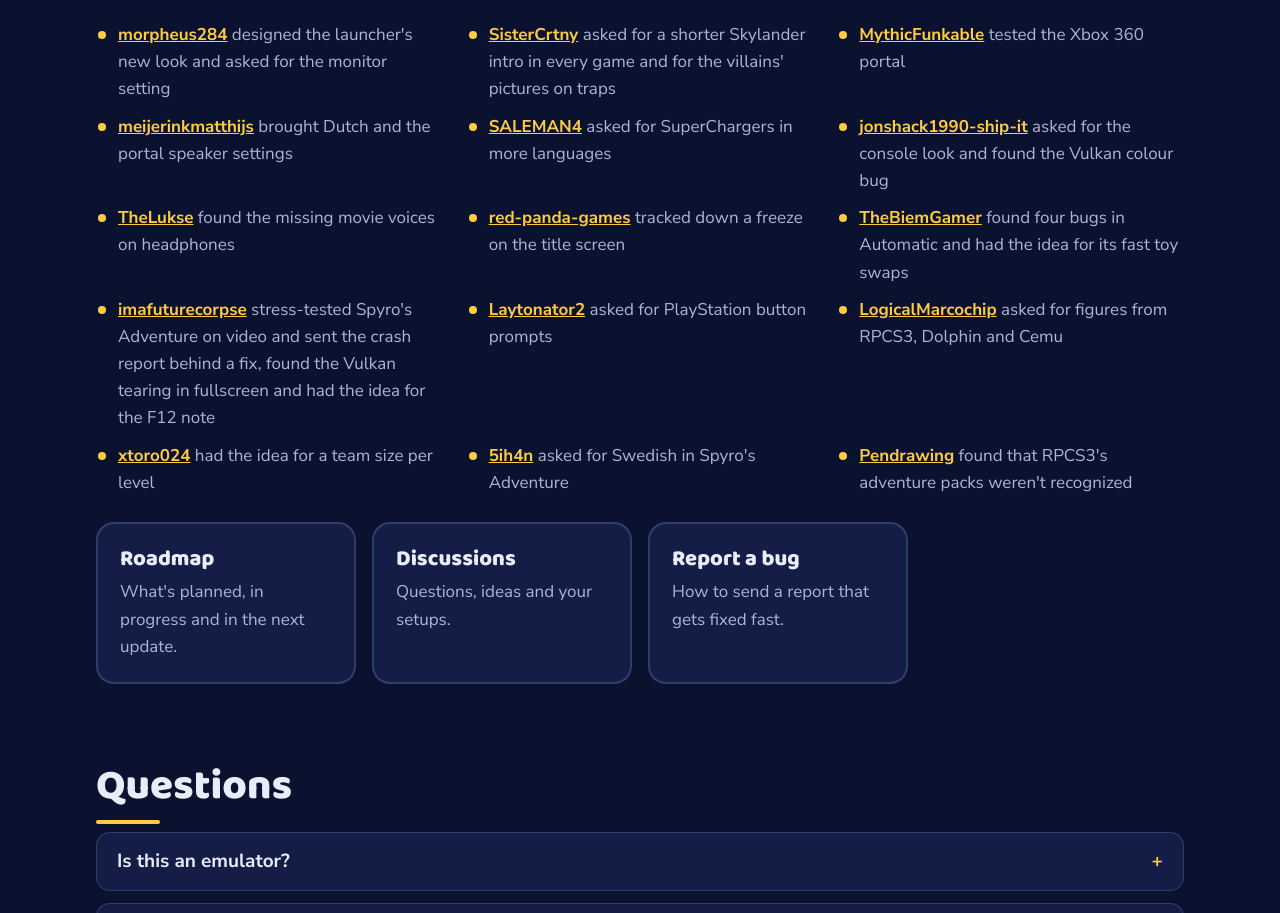
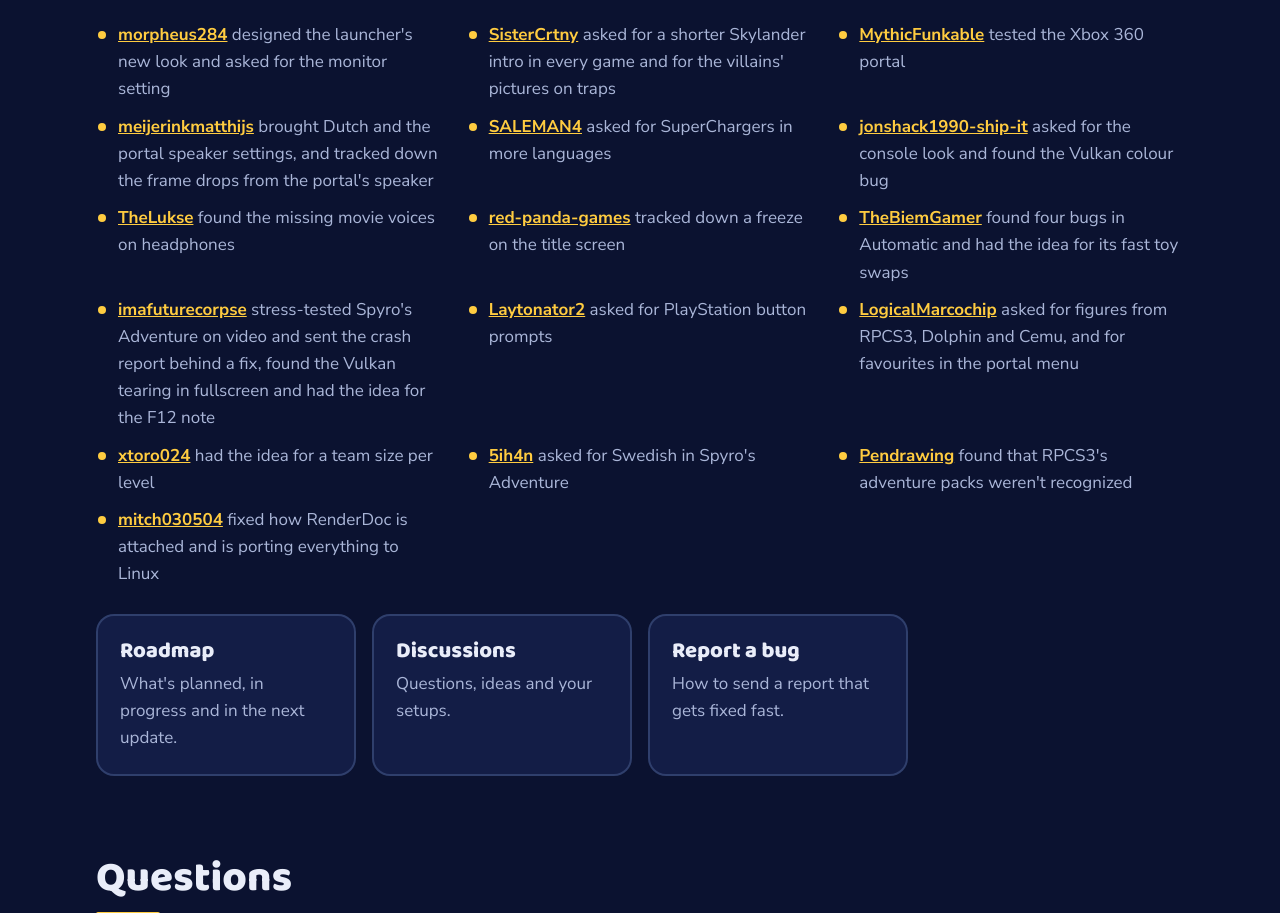
Before and after one commit to tsapZ/tsapZ.github.io, a plain HTML site: page index.html in a window 1280 px wide. Shown: the part 2623-3536 px from the top of the page. Drawn offline with Linux system fonts and the light colour scheme; no server answers.

Commit message:
docs: thanks for next8 (favourites, the speaker frame drops, RenderDoc and the Linux port)

```diff
--- a/index.html
+++ b/index.html
@@ -133,7 +133,7 @@
         <li><a href="https://github.com/tsapZ/SkylandersCoreOfLight/issues/78">morpheus284</a> designed the launcher's new look and asked for the monitor setting</li>
         <li><a href="https://github.com/tsapZ/SkylandersCoreOfLight/issues/65">SisterCrtny</a> asked for a shorter Skylander intro in every game and for the villains' pictures on traps</li>
         <li><a href="https://github.com/tsapZ/TrapTeamRecomp/issues/22">MythicFunkable</a> tested the Xbox 360 portal</li>
-        <li><a href="https://github.com/tsapZ/SkylandersCoreOfLight/issues/68">meijerinkmatthijs</a> brought Dutch and the portal speaker settings</li>
+        <li><a href="https://github.com/tsapZ/SkylandersCoreOfLight/issues/68">meijerinkmatthijs</a> brought Dutch and the portal speaker settings, and tracked down the frame drops from the portal's speaker</li>
         <li><a href="https://github.com/tsapZ/SkylandersCoreOfLight/issues/77">SALEMAN4</a> asked for SuperChargers in more languages</li>
         <li><a href="https://github.com/tsapZ/SkylandersCoreOfLight/issues/72">jonshack1990-ship-it</a> asked for the console look and found the Vulkan colour bug</li>
         <li><a href="https://github.com/tsapZ/SkylandersCoreOfLight/issues/61">TheLukse</a> found the missing movie voices on headphones</li>
@@ -141,10 +141,11 @@
         <li><a href="https://github.com/tsapZ/SkylandersCoreOfLight/issues/62">TheBiemGamer</a> found four bugs in Automatic and had the idea for its fast toy swaps</li>
         <li><a href="https://github.com/tsapZ/SkylandersCoreOfLight/issues/76">imafuturecorpse</a> stress-tested Spyro's Adventure on video and sent the crash report behind a fix, found the Vulkan tearing in fullscreen and had the idea for the F12 note</li>
         <li><a href="https://github.com/tsapZ/SkylandersCoreOfLight/issues/91">Laytonator2</a> asked for PlayStation button prompts</li>
-        <li><a href="https://github.com/tsapZ/SkylandersCoreOfLight/issues/88">LogicalMarcochip</a> asked for figures from RPCS3, Dolphin and Cemu</li>
+        <li><a href="https://github.com/tsapZ/SkylandersCoreOfLight/issues/88">LogicalMarcochip</a> asked for figures from RPCS3, Dolphin and Cemu, and for favourites in the portal menu</li>
         <li><a href="https://github.com/tsapZ/SkylandersCoreOfLight/issues/52">xtoro024</a> had the idea for a team size per level</li>
         <li><a href="https://github.com/tsapZ/SSARecomp/issues/47">5ih4n</a> asked for Swedish in Spyro's Adventure</li>
         <li><a href="https://github.com/tsapZ/SkylandersCoreOfLight/issues/92">Pendrawing</a> found that RPCS3's adventure packs weren't recognized</li>
+        <li><a href="https://github.com/tsapZ/SkylandersCoreOfLight/pull/104">mitch030504</a> fixed how RenderDoc is attached and is porting everything to Linux</li>
       </ul>
       <div class="cards">
         <a class="card" href="https://github.com/users/tsapZ/projects/1"><h3>Roadmap</h3><p>What's planned, in progress and in the next update.</p></a>
```
